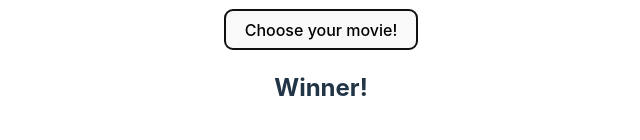
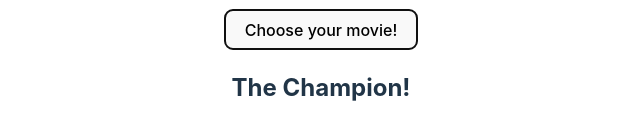
Before and after one commit to michaelg85/320SBA, a React (Vite) app: page / in a window 1280 px wide. Both pictures are taken after a click on the button "Choose your movie!". Shown: the part 526-666 px from the top of the page, without its empty margins (319-959 px from the left). Built offline with nearby package versions, Linux system fonts and the light colour scheme; no server answers.

Commit message:
working on RandomChoice funtion

```diff
--- a/src/components/RandomChoice/RandomChoice.jsx
+++ b/src/components/RandomChoice/RandomChoice.jsx
@@ -2,15 +2,14 @@ import { useState } from "react";
 import RedMovieDisplay from "../RedMovieDisplay";
 import BlueMovieDisplay from "../BlueMovieDisplay";
 
-const choice1 = RedMovieDisplay;
-const choice2 = BlueMovieDisplay;
-
 const RandomChoice = () => {
-  const choices = [choice1, choice2];
+  const choice1 = RedMovieDisplay;
+  const choice2 = BlueMovieDisplay;
 
   const [selectedChoice, setSelectedChoice] = useState("");
 
   const selectRandomChoice = () => {
+    const choices = [choice1, choice2];
     const randomIndex = Math.floor(Math.random() * choices.length);
     setSelectedChoice(choices[randomIndex]);
   };
@@ -19,9 +18,9 @@ const RandomChoice = () => {
     <div>
       {/* <h1>Random Choice Selector</h1> */}
       <button onClick={selectRandomChoice}>Choose your movie!</button>
-      {selectedChoice && <h2>Winner! {RandomChoice}</h2>}
+      {selectedChoice && <h2>The Champion! {RandomChoice}</h2>}
     </div>
   );
-}
+};
 
 export default RandomChoice;
```
